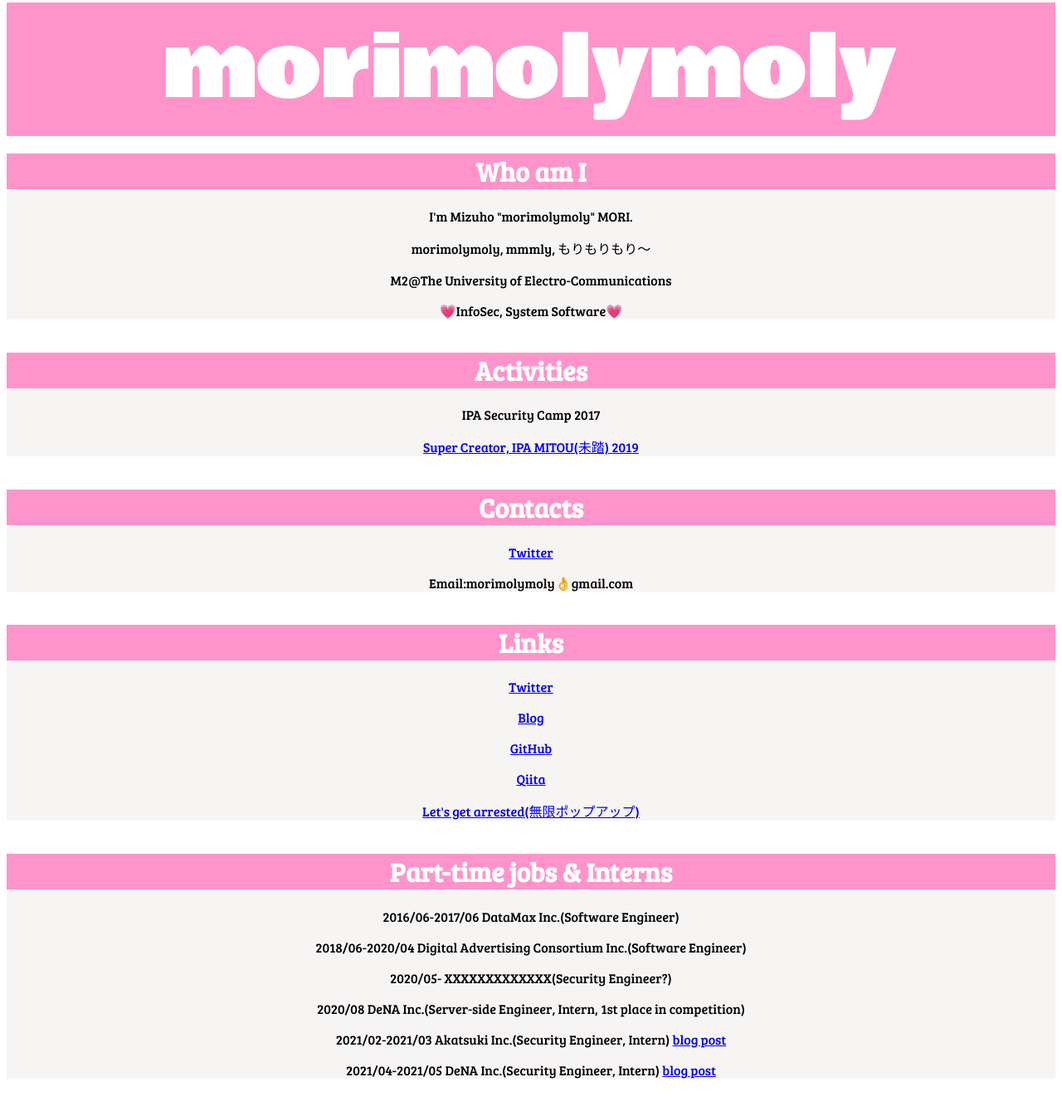
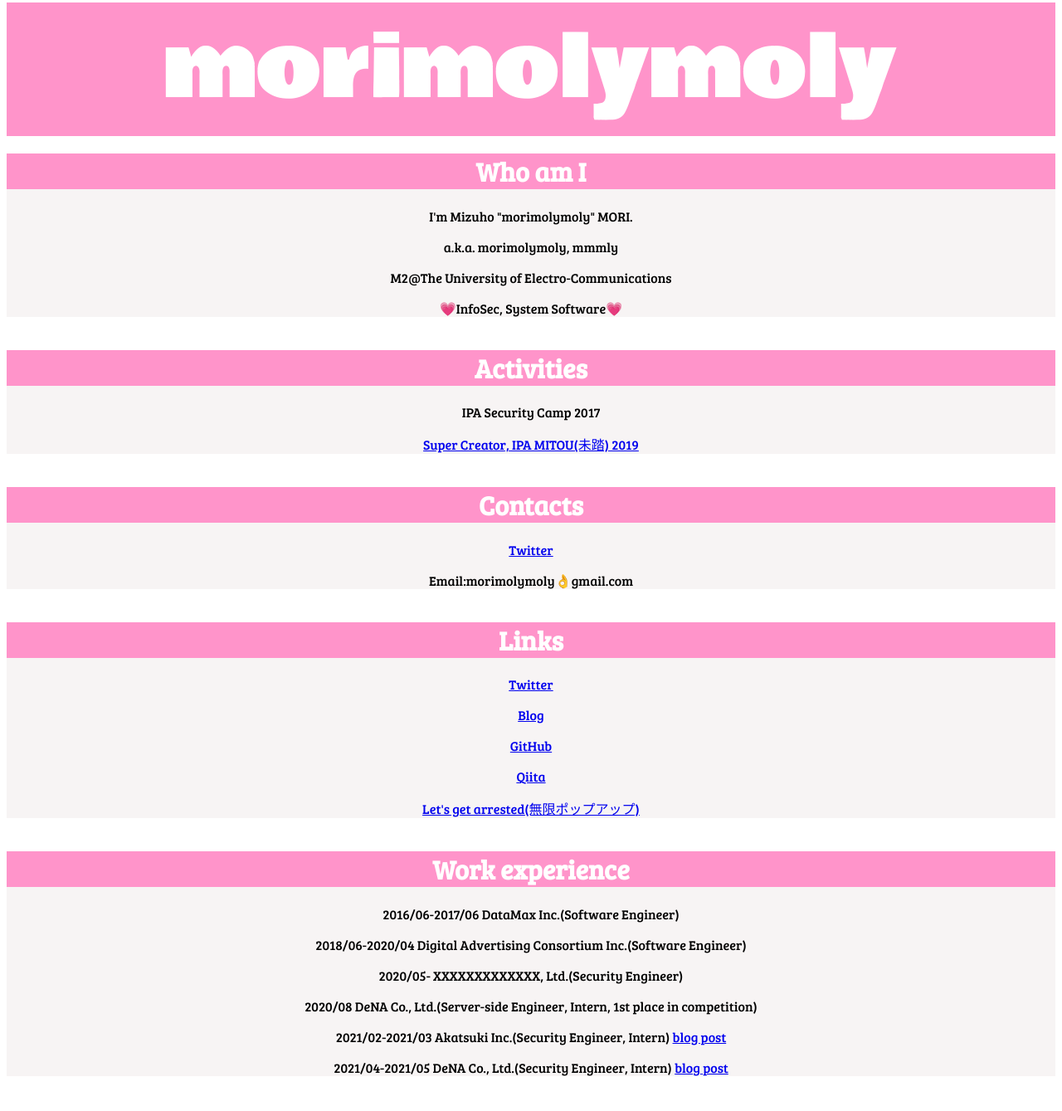
Before and after one commit to morimolymoly/morimolymoly-com, a plain HTML site: page index.html in a window 1280 px wide. Shown: the part 5-1344 px from the top of the page at 83% size. Drawn offline with Linux system fonts and the light colour scheme.

Commit message:
biiiiiit

```diff
--- a/index.html
+++ b/index.html
@@ -5,7 +5,7 @@
     <meta name="viewport" content="width=device-width">
     <link rel="stylesheet" type="text/css" href="fuck.css">
     <link href="https://fonts.googleapis.com/css?family=Bowlby+One|Bree+Serif" rel="stylesheet">
-    <title>morimolymoly.com</title>
+    <title>morimolymoly</title>
 </head>
 <body>
     <div class="header">
@@ -16,7 +16,7 @@
             <h1>Who am I</h1>
         </div>
         <p>I'm Mizuho "morimolymoly" MORI.</p>
-        <p>morimolymoly, mmmly, もりもりもり〜</p>
+        <p>a.k.a. morimolymoly, mmmly</p>
         <p>M2@The University of Electro-Communications</p>
         <p>💗InfoSec, System Software💗</p>
     </div>
@@ -46,14 +46,14 @@
     </div>
     <div class="box">
         <div class="box-header">
-            <h1>Part-time jobs & Interns</h1>
+            <h1>Work experience</h1>
         </div>
         <p>2016/06-2017/06 DataMax Inc.(Software Engineer)</p>
         <p>2018/06-2020/04 Digital Advertising Consortium Inc.(Software Engineer)</p>
-        <p>2020/05- XXXXXXXXXXXXX(Security Engineer?)</p>
-        <p>2020/08 DeNA Inc.(Server-side Engineer, Intern, 1st place in competition)</p>
+        <p>2020/05- XXXXXXXXXXXXX, Ltd.(Security Engineer)</p>
+        <p>2020/08 DeNA Co., Ltd.(Server-side Engineer, Intern, 1st place in competition)</p>
         <p>2021/02-2021/03 Akatsuki Inc.(Security Engineer, Intern) <a href="https://morimolymoly.hateblo.jp/entry/2021/03/05/184845" target="_blank">blog post</a></p>
-        <p>2021/04-2021/05 DeNA Inc.(Security Engineer, Intern) <a href="https://morimolymoly.hateblo.jp/entry/2021/04/28/183925" target="_blank">blog post</a>
+        <p>2021/04-2021/05 DeNA Co., Ltd.(Security Engineer, Intern) <a href="https://morimolymoly.hateblo.jp/entry/2021/04/28/183925" target="_blank">blog post</a>
     </div>
 </body>
 </html>
```
